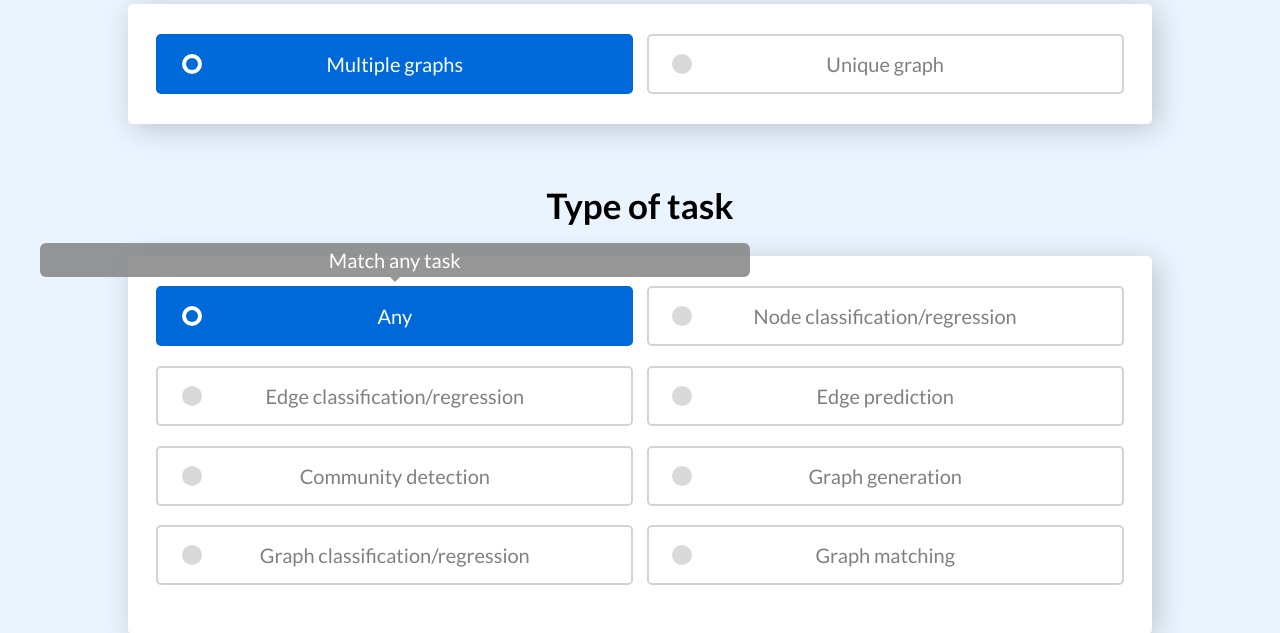
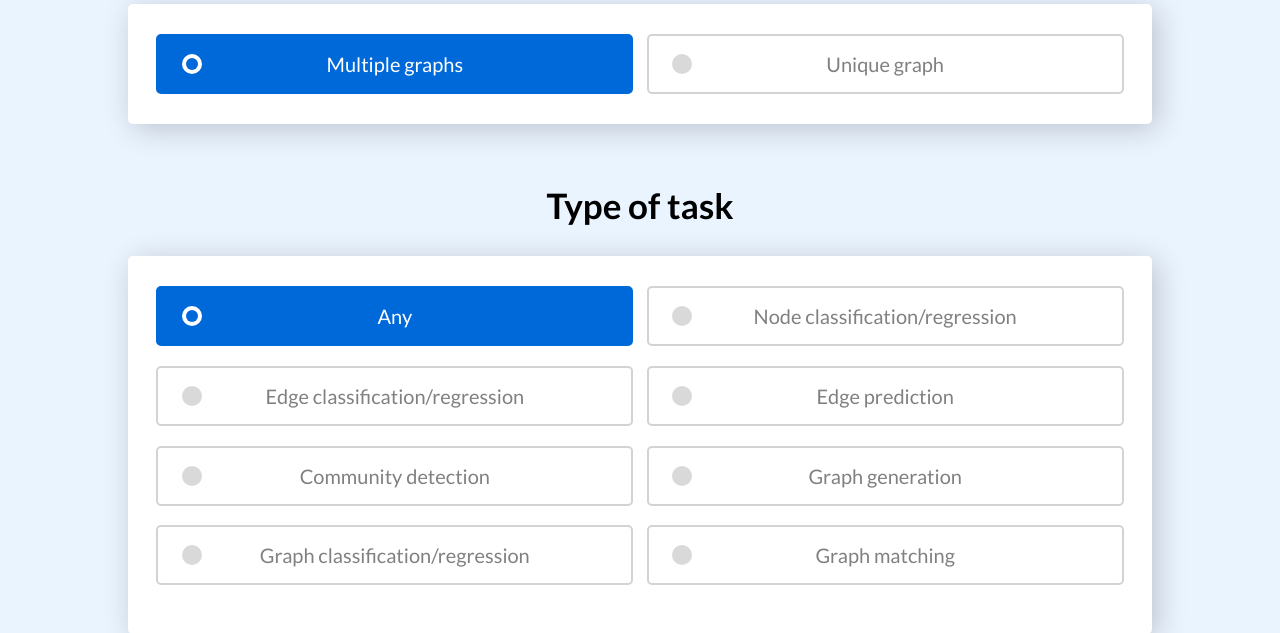
Before and after one commit to timondesch/GNN-exp-PRED, a Flask app: page / in a window 1280 px wide, with the pointer over the restyled element. Shown: the part 288-921 px from the top of the page. Run offline with Flask 2, Linux system fonts and the light colour scheme; parts of the project's set-up code (start-up, migrations or seed data) failed here and were passed over.

Commit message:
hide tooltips

```diff
--- a/visualization_app/static/base/base.css
+++ b/visualization_app/static/base/base.css
@@ -212,7 +212,7 @@ input[type="radio"]:disabled + label .dot{
 
 /* Show the tooltip text when you mouse over the tooltip container */
 .tooltip:hover .tooltiptext {
-  visibility: visible;
+  visibility: hidden;
 }
 
 .tooltip .tooltiptext::after {
```
